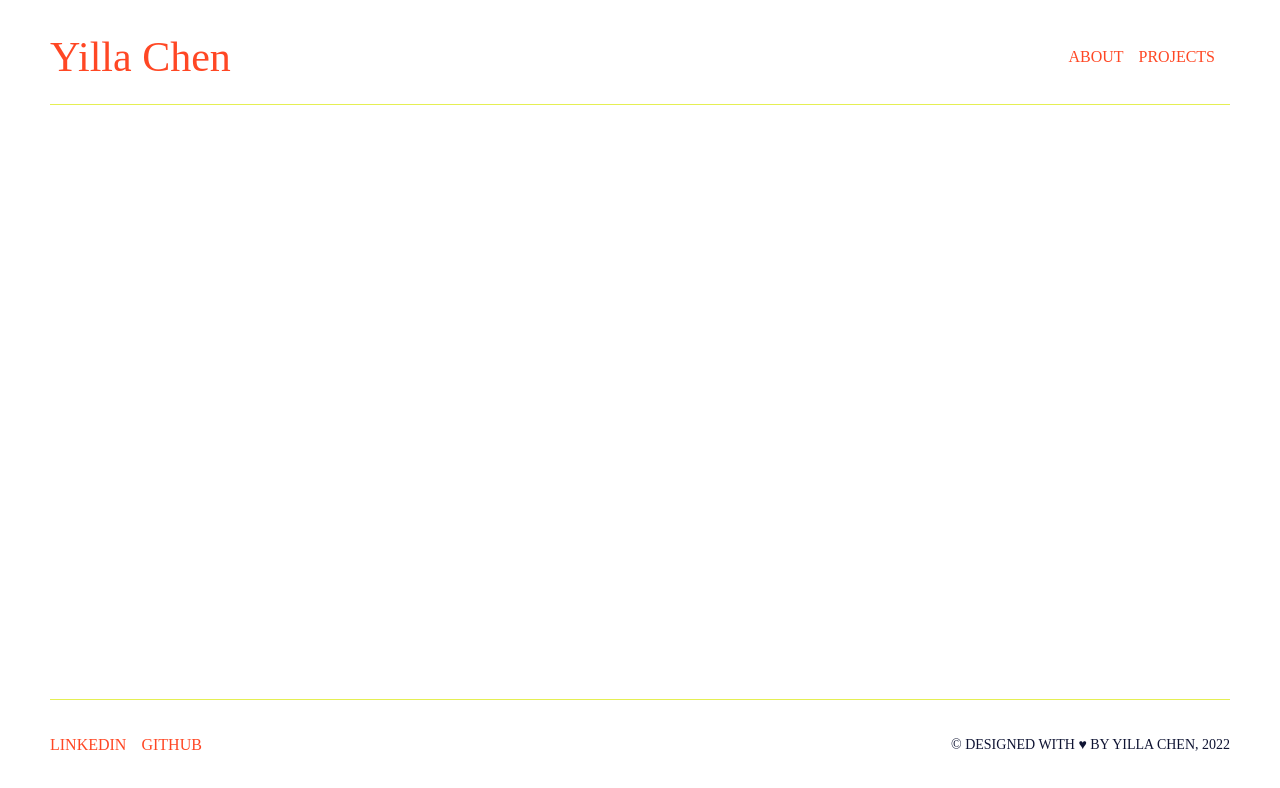
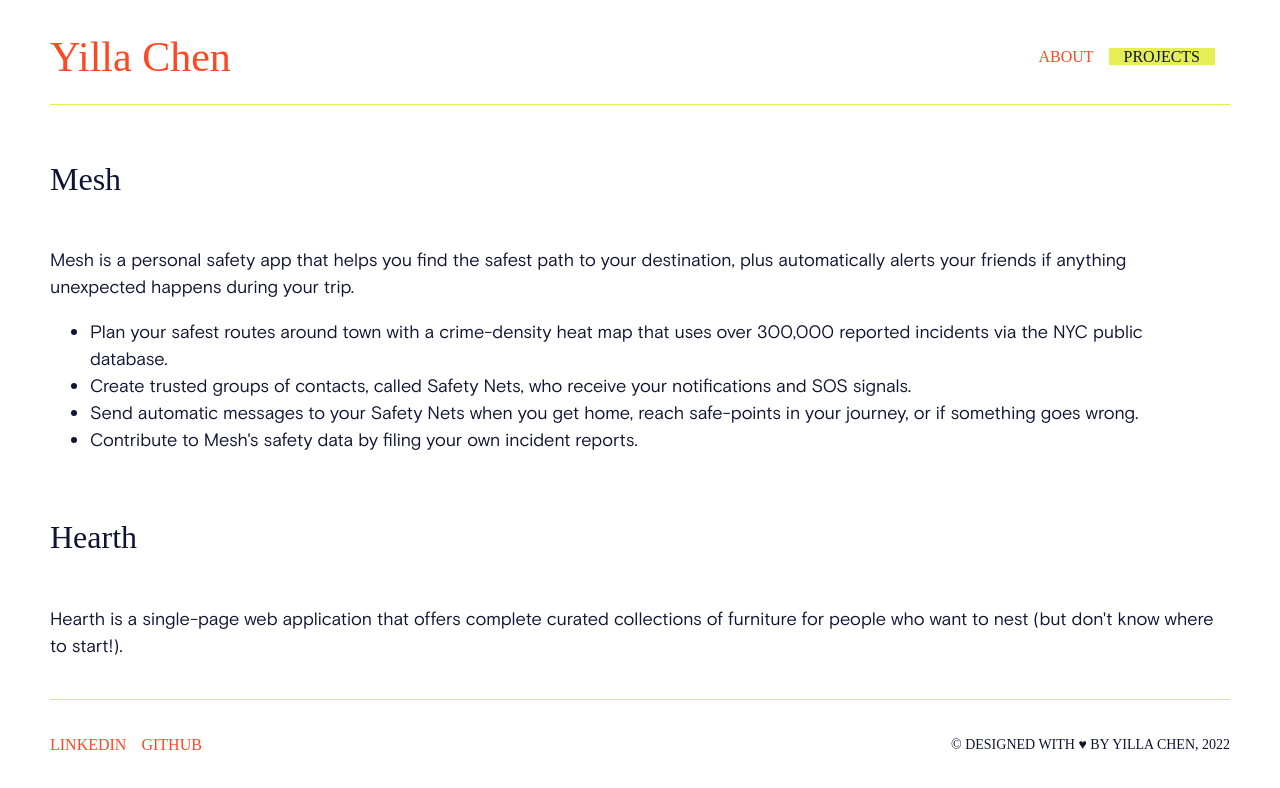
Before and after one commit to yillachen/portfolio, a React (Create React App) app: page /projects in a window 1280 px wide. Shown: the top 788 px of the page. Built offline with nearby package versions, Linux system fonts and the light colour scheme.

Commit message:
style: active links in navbar

```diff
--- a/package.json
+++ b/package.json
@@ -4,7 +4,6 @@
   "private": true,
   "devDependencies": {
     "@types/react-router-dom": "^5.3.3",
-    "@types/three": "^0.136.1",
     "nodemon": "^2.0.15"
   },
   "dependencies": {
--- a/public/styles.css
+++ b/public/styles.css
@@ -1,9 +1,9 @@
-/* export const Colors = {
+/* Branded Colors
   lavender: "#E0DEFF",
   navy: "#0F1433",
   green: "#E5EF53",
   red: "#FF4724",
-}; */
+  */
 
 * {
   font-family: "Basis Grotesque";
@@ -62,6 +62,8 @@ h3 > a {
   line-height: 180%;
 }
 
+/* Mobile Optimization */
+
 @media screen and (max-width: 768px) {
   #root {
     float: none;
@@ -73,7 +75,8 @@ h3 > a {
   h1 {
     font-size: 25px;
   }
-  h2 {
+  h2,
+  h2 > span {
     font-size: 24px;
   }
   h3 {
--- a/src/components/About.tsx
+++ b/src/components/About.tsx
@@ -1,19 +1,27 @@
 import React from "react";
-import IPage from '../interface/page'
+import IPage from "../interface/page";
 import { AboutFlex, Column, List } from "../styles";
 
-const About: React.FunctionComponent<IPage> = props => {
+const About: React.FunctionComponent<IPage> = (props) => {
   return (
     <>
-      <div>
-        <h2>
-          <span style={{ fontStyle: "italic" }}>Nice to e-meet you!</span> My name is Yilla and I'm a motivated, forward-thinking <span style={{ fontStyle: "italic" }}>Full Stack Engineer</span>, born and raised in Brooklyn.
-          I'm passionate about creating impactful intuitive applications and moderizing technology so it's accessible for everyone.
-        </h2>
-        <h3>
-          Before coding, I was a Marketing Manager, focusing on skincare and SaaS. I also love skin science — I'm a licensed esthetician, too — and DIY home projects. Currently, I mentor <a href="https://fullstackacademy.com" target="_blank" rel="noreferrer">Fullstack Academy</a> students, focusing on the PERN stack and DS&A.
-        </h3>
-      </div>
+      <h2>
+        <span style={{ fontStyle: "italic" }}>Nice to e-meet you!</span> My name
+        is Yilla and I'm a motivated, forward-thinking{" "}
+        <span style={{ fontStyle: "italic" }}>Full Stack Engineer</span>, born
+        and raised in Brooklyn. I'm passionate about creating impactful
+        intuitive applications and moderizing technology so it's accessible for
+        everyone.
+      </h2>
+      <h3>
+        Before coding, I was a Marketing Manager, focusing on skincare and SaaS.
+        I also love skin science — I'm a licensed esthetician, too — and DIY
+        home projects. Currently, I mentor{" "}
+        <a href="https://fullstackacademy.com" target="_blank" rel="noreferrer">
+          Fullstack Academy
+        </a>{" "}
+        students, focusing on the PERN stack and DS&A.
+      </h3>
 
       <AboutFlex>
         <h2>Contact</h2>
@@ -58,6 +66,6 @@ const About: React.FunctionComponent<IPage> = props => {
       </AboutFlex>
     </>
   );
-}
+};
 
 export default About;
--- a/src/components/Footer.tsx
+++ b/src/components/Footer.tsx
@@ -1,12 +1,12 @@
 import React from "react";
 import IPage from "../interface/page";
-import { BottomBar, BottomLinks, NavLink } from "../styles";
+import { BottomBar, BottomLinks, Nav } from "../styles";
 
 const Footer: React.FunctionComponent<IPage> = (props) => {
   return (
     <BottomBar>
       <BottomLinks>
-        <NavLink>
+        <Nav>
           <a
             href="https://linkedin.com/in/yilla-chen"
             className="nav"
@@ -15,8 +15,8 @@ const Footer: React.FunctionComponent<IPage> = (props) => {
           >
             LinkedIn
           </a>
-        </NavLink>
-        <NavLink>
+        </Nav>
+        <Nav>
           <a
             href="https:/github.com/yillachen"
             target="_blank"
@@ -25,7 +25,7 @@ const Footer: React.FunctionComponent<IPage> = (props) => {
           >
             GitHub
           </a>
-        </NavLink>
+        </Nav>
       </BottomLinks>
       &copy; Designed with &hearts; by Yilla Chen, 2022
     </BottomBar>
--- a/src/components/Navbar.tsx
+++ b/src/components/Navbar.tsx
@@ -1,21 +1,32 @@
 import React from "react";
-import { Link } from "react-router-dom";
+import { Link, NavLink } from "react-router-dom";
 import IPage from "../interface/page";
-import { Header, Column, NavLink } from "../styles";
+import { Header, Column, Nav } from "../styles";
 
 const Navbar: React.FunctionComponent<IPage> = (props) => {
+  const active = {
+    backgroundColor: "#E5EF53",
+    color: "#0F1433",
+    paddingRight: 15,
+    paddingLeft: 15,
+  };
+
   return (
     <Header>
       <Link to="/">
         <h1>Yilla Chen</h1>
       </Link>
       <Column>
-        <NavLink>
-          <Link to="/about" className="nav">About</Link>
-        </NavLink>
-        <NavLink>
-          <Link to="/projects" className="nav">Projects</Link>
-        </NavLink>
+        <Nav>
+          <NavLink to="/about" className="nav" activeStyle={active}>
+            About
+          </NavLink>
+        </Nav>
+        <Nav>
+          <NavLink to="/projects" className="nav" activeStyle={active}>
+            Projects
+          </NavLink>
+        </Nav>
       </Column>
     </Header>
   );
--- a/src/components/Projects.tsx
+++ b/src/components/Projects.tsx
@@ -1,7 +1,16 @@
-import React from "react";
+import React, { useState } from "react";
+import IPage from "../interface/page";
+import { ProjectMain } from "../styles";
+import Mesh from "./projects/mesh";
+import Hearth from "./projects/hearth";
 
-function Projects() {
-  return <div className="App">{/* Scroll Magic */}</div>;
-}
+const Projects: React.FunctionComponent<IPage> = (props) => {
+  return (
+    <ProjectMain>
+      <Mesh name={"Mesh"} />
+      <Hearth name={"Hearth"} />
+    </ProjectMain>
+  );
+};
 
 export default Projects;
--- /dev/null
+++ b/src/components/projects/hearth.tsx
@@ -0,0 +1,27 @@
+import React from "react";
+import IPage from "../../interface/page";
+import { ProjectMain } from "../../styles";
+
+const Hearth: React.FunctionComponent<IPage> = (props) => {
+  return (
+    <ProjectMain>
+      <h2>Hearth</h2>
+      <p>
+        Hearth is a single-page web application that offers complete curated collections of furniture for people who want to nest (but don't know where to start!).
+        <ul>
+          <li>
+            Utilizes the PERN stack to create a single-page application for fast loading and realtime database updates.
+          </li>
+          <li>
+            Admin-centered controls that allows CRUD API requests to adjust PostgreSQL database.
+          </li>
+          <li>
+            Designed with HTML/CSS and MaterialUI for intuitive and easy-to-use user experience.
+          </li>
+        </ul>
+      </p>
+    </ProjectMain>
+  );
+};
+
+export default Hearth;
--- /dev/null
+++ b/src/components/projects/mesh.tsx
@@ -0,0 +1,37 @@
+import React from "react";
+import IPage from "../../interface/page";
+import { ProjectMain } from "../../styles";
+
+const Mesh: React.FunctionComponent<IPage> = (props) => {
+  return (
+    <ProjectMain>
+      <h2>Mesh</h2>
+      <p>
+        Mesh is a personal safety app that helps you find the safest path to
+        your destination, plus automatically alerts your friends if anything
+        unexpected happens during your trip.
+        <ul>
+          <li>
+            Plan your safest routes around town with a crime-density heat map
+            that uses over 300,000 reported incidents via the NYC public
+            database.
+          </li>
+          <li>
+            Create trusted groups of contacts, called Safety Nets, who receive
+            your notifications and SOS signals.
+          </li>
+          <li>
+            Send automatic messages to your Safety Nets when you get home, reach
+            safe-points in your journey, or if something goes wrong.
+          </li>
+          <li>
+            Contribute to Mesh's safety data by filing your own incident
+            reports.
+          </li>
+        </ul>
+      </p>
+    </ProjectMain>
+  );
+};
+
+export default Mesh;
--- a/src/styles.js
+++ b/src/styles.js
@@ -62,9 +62,14 @@ export const Main = styled.div`
 
 export const Body = styled.div`
   height: 68vh;
-  scroll-behavior: smooth;
   overflow-y: scroll;
   padding: 0 15px 0 0;
+`;
+
+export const ProjectMain = styled.div`
+  display: flex;
+  flex-direction: column;
+  align-items: flex-start;
 `;
 
 export const AboutFlex = styled.div`
@@ -121,6 +126,6 @@ export const BottomBar = styled.div`
   font-size: 14px;
 `;
 
-export const NavLink = styled.div`
+export const Nav = styled.div`
   padding: 0 15px 0 0;
 `;
```
Also changed, not shown: public/index.html (+0 -13 lines).
